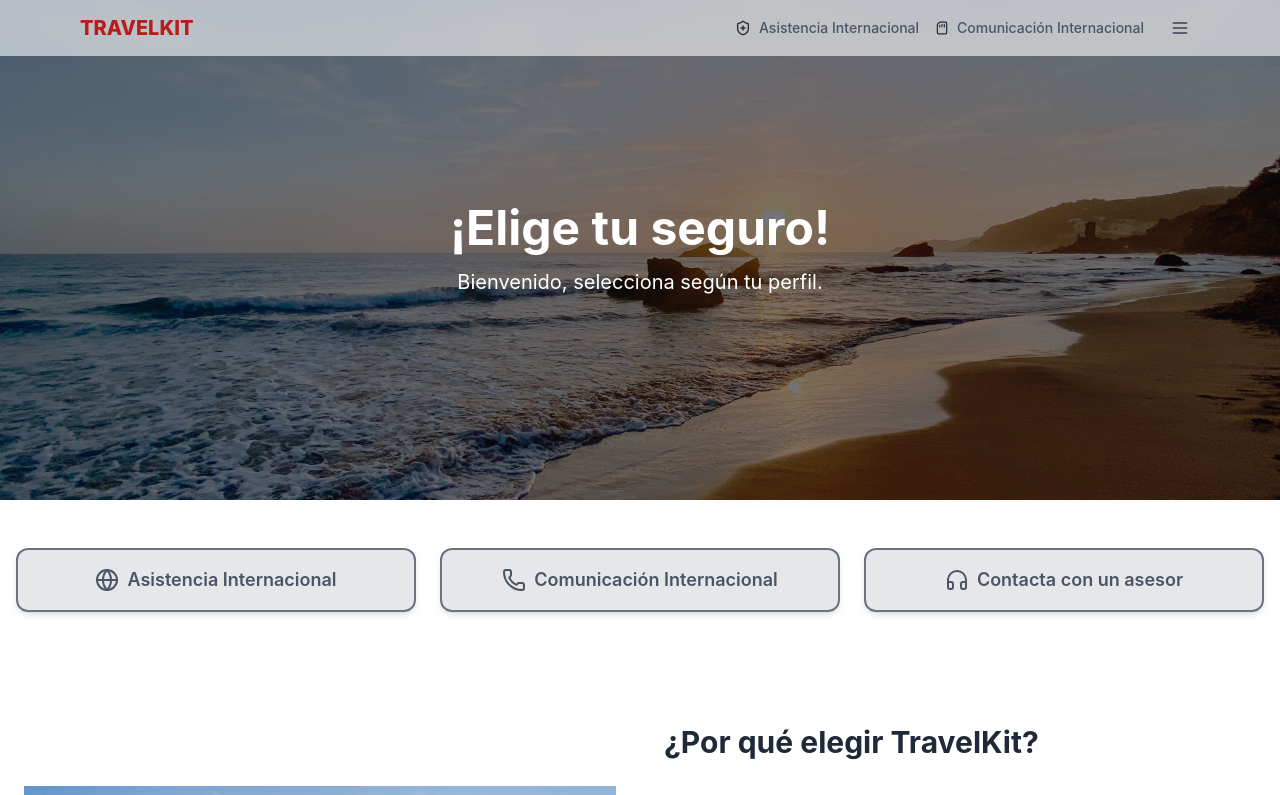
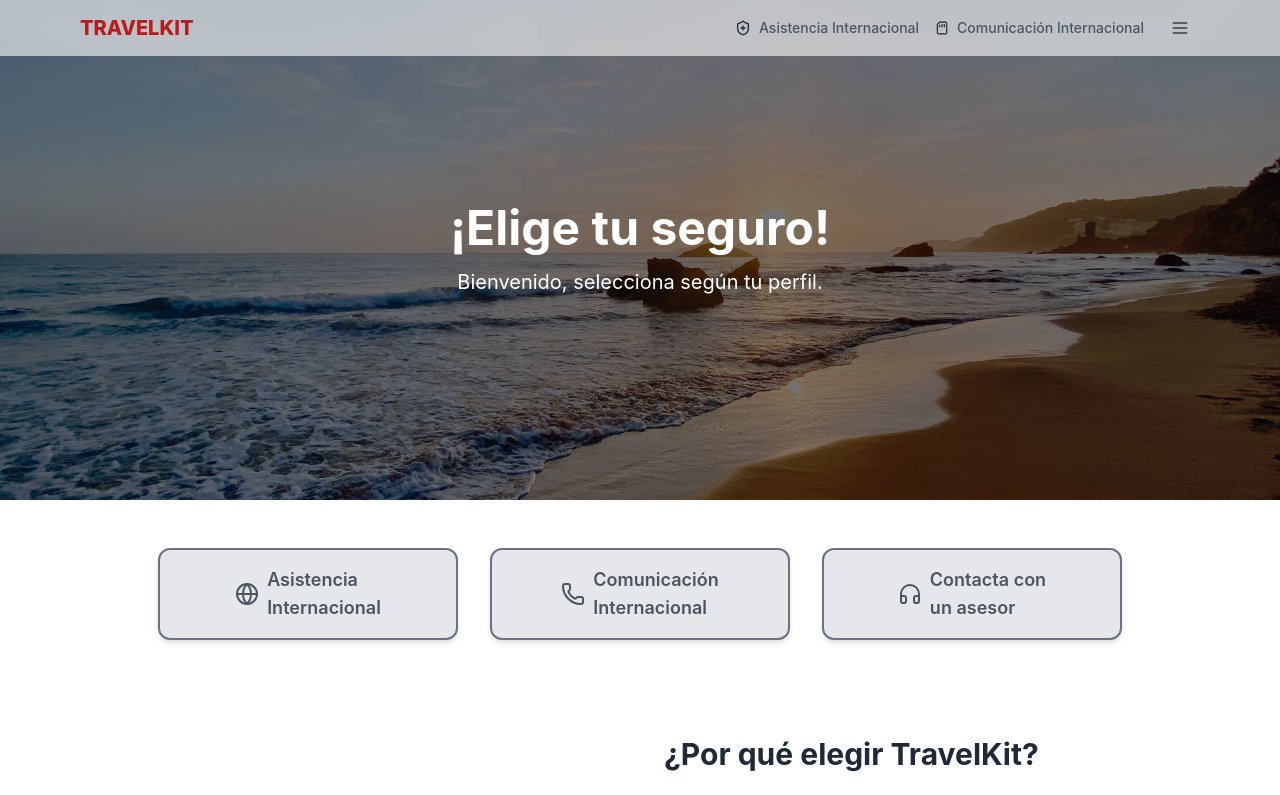
Before and after one commit to esarmiem/b2c-landing, a React (Vite) app: page / in a window 1280 px wide. Shown: the top 795 px of the page. Built offline with nearby package versions, Linux system fonts and the light colour scheme; no server answers.

Commit message:
Fix formatting issues in ServiceCards and WhyChooseUs components

```diff
--- a/src/TravelCore/Components/Epic/productsPage/ServiceCards.tsx
+++ b/src/TravelCore/Components/Epic/productsPage/ServiceCards.tsx
@@ -4,6 +4,7 @@ import { Link } from '../../Raw/Link';
 interface ServiceCard {
   icon: React.ElementType;
   title: string;
+  title2: string;
   href: string;
 }
 
@@ -13,17 +14,20 @@ export const ServiceCards: React.FC<ServiceCardsProps> = () => {
   const services: ServiceCard[] = [
     {
       icon: Globe,
-      title: 'Asistencia Internacional',
+      title: 'Asistencia',
+      title2: 'Internacional',
       href: '/Home',
     },
     {
       icon: Phone,
-      title: 'Comunicación Internacional',
+      title: 'Comunicación',
+      title2: 'Internacional',
       href: '/comunicacion-internacional',
     },
     {
       icon: HeadphonesIcon,
-      title: 'Contacta con un asesor',
+      title: 'Contacta con',
+      title2: 'un asesor',
       href: '/contacto-asesor',
     },
   ];
@@ -31,12 +35,21 @@ export const ServiceCards: React.FC<ServiceCardsProps> = () => {
   return (
     <section className="py-12">
       <div className="container mx-auto px-4">
-        <div className="grid grid-cols-1 md:grid-cols-3 gap-6">
-          {services.map((service) => (
-            <Link key={service.title} href={service.href}>
-              <div className="bg-gray-200 rounded-xl shadow-md p-4 flex flex-row justify-center items-center gap-2 border-2 border-gray-500 hover:bg-gray-50 hover:translate-y-[-0.485rem] transition-all duration-800 ease-in-out">
+        <div className="grid grid-cols-2 lg:flex lg:flex-row lg:justify-center gap-8 max-w-5xl mx-auto">
+          {services.map((service, index) => (
+            <Link
+              key={service.title}
+              href={service.href}
+              className={`${
+                index === 2 ? 'col-span-2 w-1/2 mx-auto lg:w-[300px] lg:mx-0' : ''
+              }`}
+            >
+              <div className="bg-gray-200 rounded-xl w-full md:w-[300px] shadow-md p-4 flex flex-row justify-center items-center gap-2 border-2 border-gray-500 hover:bg-gray-50 hover:translate-y-[-0.485rem] transition-all duration-800 ease-in-out">
                 <service.icon className="h-6 w-6 text-gray-600" />
-                <h4 className="font-semibold text-lg">{service.title}</h4>
+                <div>
+                  <h4 className="font-semibold text-sm md:text-base lg:text-lg xl:text-lg">{service.title}</h4>
+                  <h4 className="font-semibold text-sm md:text-base lg:text-lg xl:text-lg">{service.title2}</h4>
+                </div>
               </div>
             </Link>
           ))}
--- a/src/TravelCore/Components/Epic/productsPage/WhyChooseUs.tsx
+++ b/src/TravelCore/Components/Epic/productsPage/WhyChooseUs.tsx
@@ -27,7 +27,7 @@ export const WhyChooseUs: React.FC = () => {
   ];
 
   return (
-    <section className="py-16 px-6">
+    <section className="py-12 px-6">
       <div className="container mx-auto">
         <div className="grid md:grid-cols-2 gap-12 items-center">
           <div className="relative">
```
